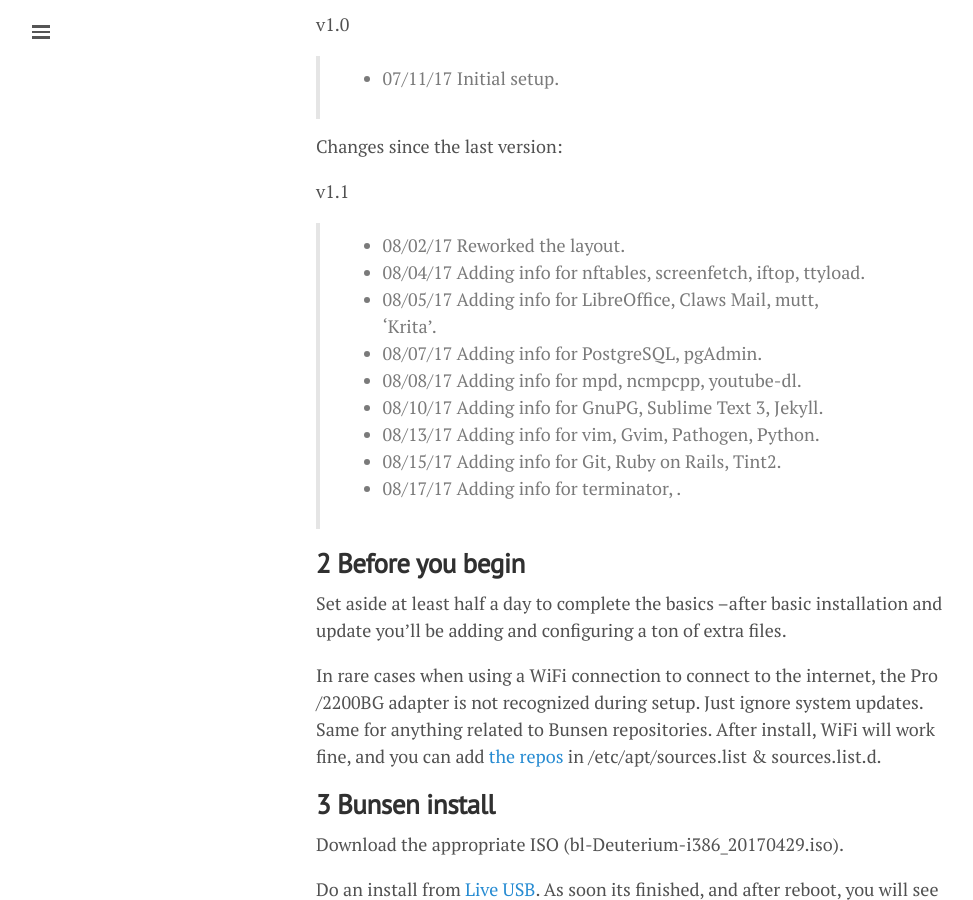
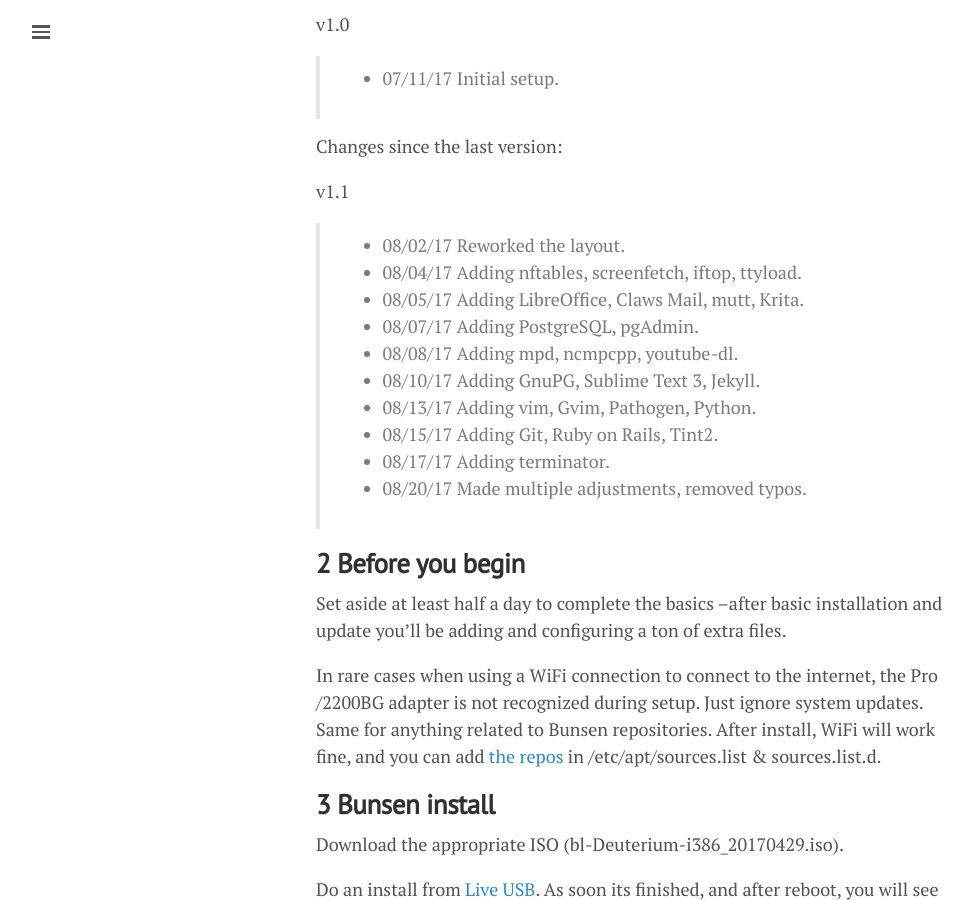
Before and after one commit to lgeurts/lgeurts.github.io, a Jekyll site: the page built from _posts/2017-07-11-bunsenlabs-linux-setup-notes-for dell-inspiron-6000.md, in a window 1280 px wide and 900 px high, scrolled down 1078 px. Shown: the whole window, without its empty margins (0-973 px from the left). Built offline with Jekyll 4.4.1, drawn with Linux system fonts in a browser that asks for light colours; nearby versions of some CDN libraries; comment, search, counter and statistics services are not loaded.

Commit message:
Update changes list #37

```diff
--- a/_posts/2017-07-11-bunsenlabs-linux-setup-notes-for dell-inspiron-6000.md
+++ b/_posts/2017-07-11-bunsenlabs-linux-setup-notes-for dell-inspiron-6000.md
@@ -26,14 +26,15 @@
 
 v1.1
 > * 08/02/17 Reworked the layout.
-> * 08/04/17 Adding info for nftables, screenfetch, iftop, ttyload.
-> * 08/05/17 Adding info for LibreOffice, Claws Mail, mutt, 'Krita'.
-> * 08/07/17 Adding info for PostgreSQL, pgAdmin.
-> * 08/08/17 Adding info for mpd, ncmpcpp, youtube-dl.
-> * 08/10/17 Adding info for GnuPG, Sublime Text 3, Jekyll.
-> * 08/13/17 Adding info for vim, Gvim, Pathogen, Python.
-> * 08/15/17 Adding info for Git, Ruby on Rails, Tint2.
-> * 08/17/17 Adding info for terminator, .
+> * 08/04/17 Adding nftables, screenfetch, iftop, ttyload.
+> * 08/05/17 Adding LibreOffice, Claws Mail, mutt, Krita.
+> * 08/07/17 Adding PostgreSQL, pgAdmin.
+> * 08/08/17 Adding mpd, ncmpcpp, youtube-dl.
+> * 08/10/17 Adding GnuPG, Sublime Text 3, Jekyll.
+> * 08/13/17 Adding vim, Gvim, Pathogen, Python.
+> * 08/15/17 Adding Git, Ruby on Rails, Tint2.
+> * 08/17/17 Adding terminator.
+> * 08/20/17 Made multiple adjustments, removed typos.
 
 **2 Before you begin**
 ----------------------
```
